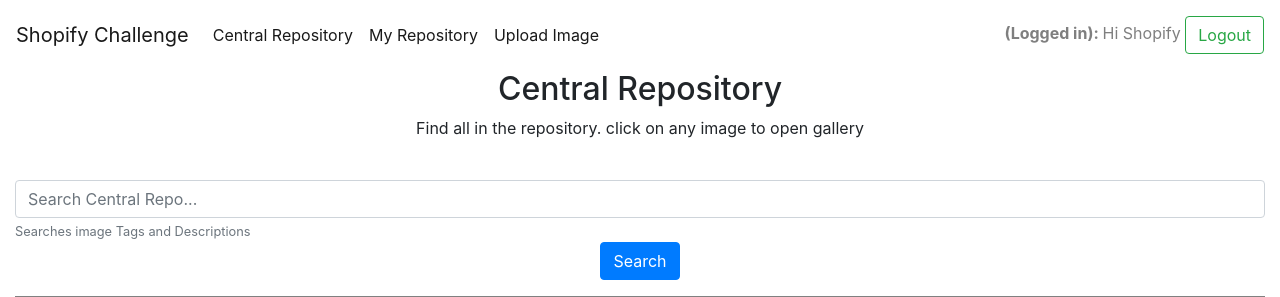
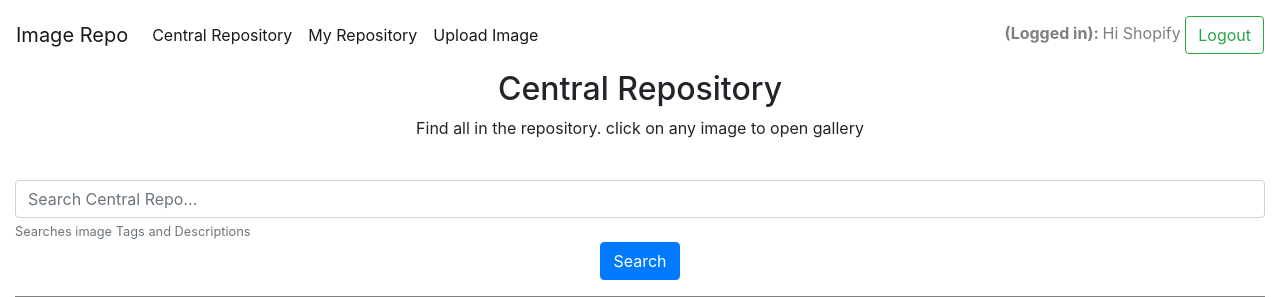
Before and after one commit to oluwatobi1/Shopify-2021, a Django app: page /shop/gallery in a window 1280 px wide. Shown: the top 297 px of the page. Run offline with Django 3.2, Linux system fonts and the light colour scheme; a user stored in the database is signed in; data comes from the database, SQL or seed files in the repository; grey boxes labelled with a size stand in for pictures from a placeholder-image service; some libraries are stand-ins or nearby versions.

Commit message:
header update

```diff
--- a/api/templates/api/base.html
+++ b/api/templates/api/base.html
@@ -26,7 +26,7 @@
 
 {#  handles the navigation through the site #}
 <nav class="navbar navbar-expand-lg navbar-light ">
-  <a class="navbar-brand" href="#">Shopify Challenge</a>
+  <a class="navbar-brand" href="#">Image Repo</a>
   <button class="navbar-toggler" type="button" data-toggle="collapse" data-target="#navbarText" aria-controls="navbarText" aria-expanded="false" aria-label="Toggle navigation">
     <span class="navbar-toggler-icon"></span>
   </button>
```
Also changed, not shown: README.md.
